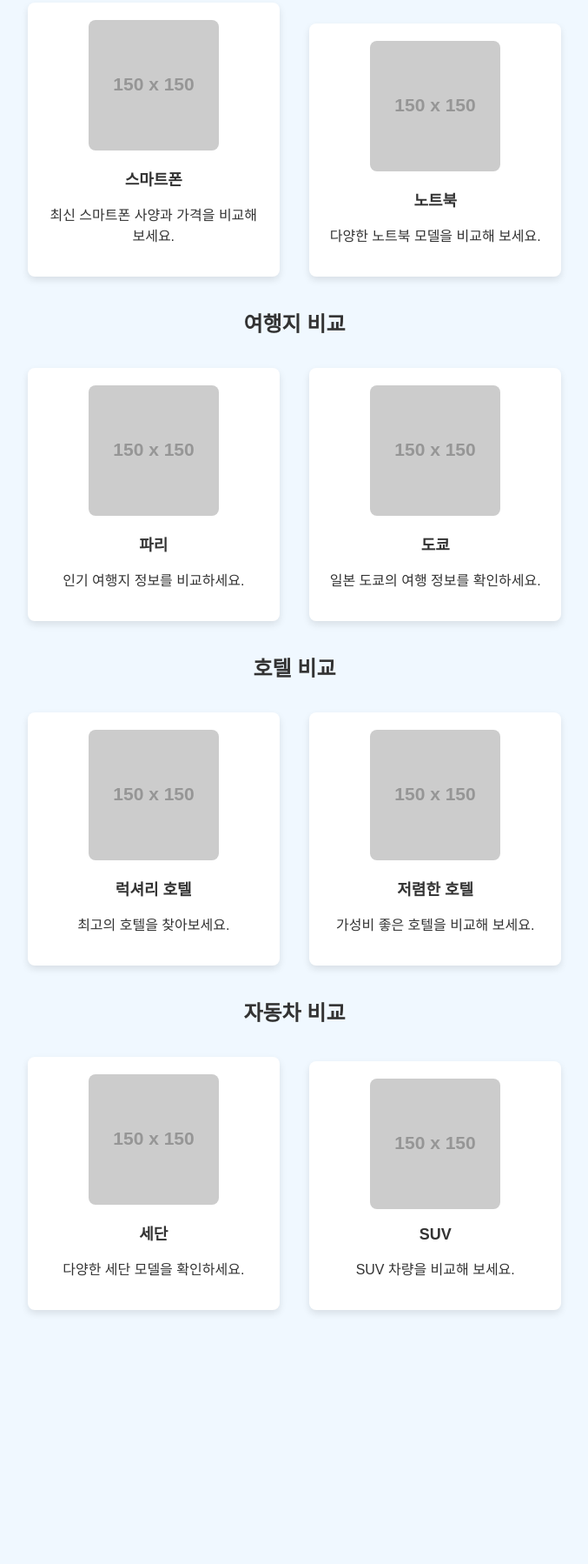
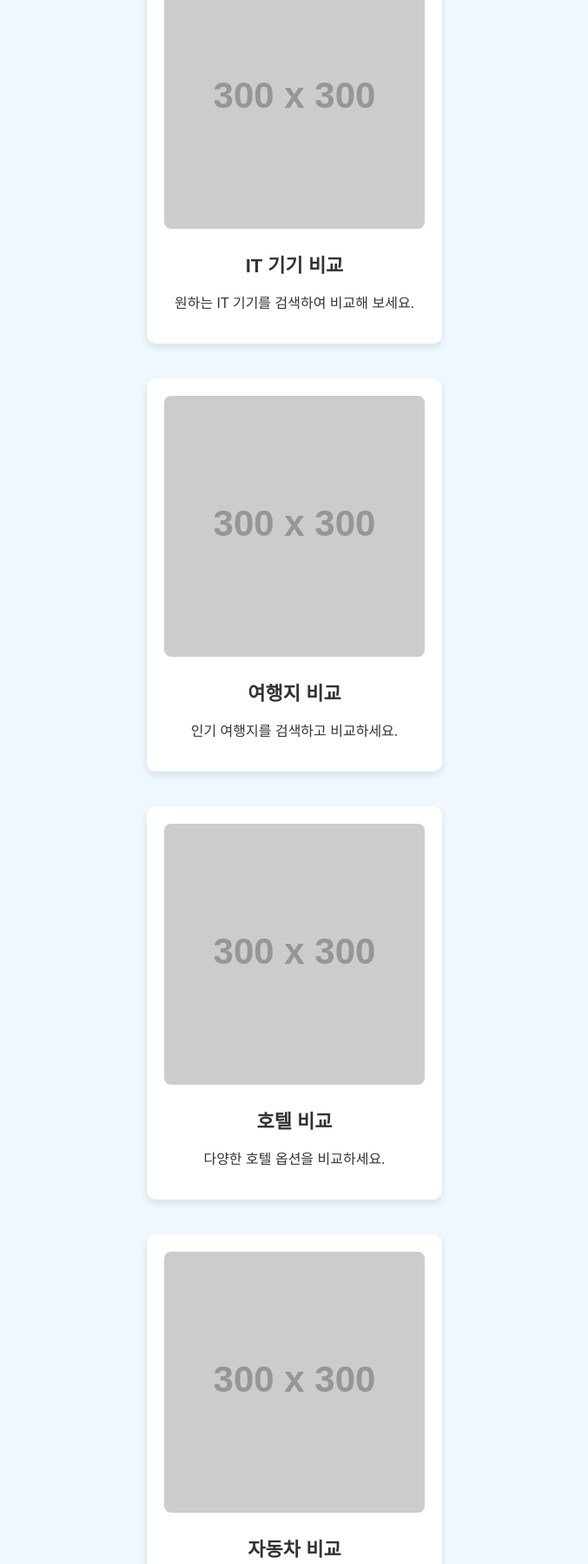
Before and after one commit to leejihoo358/choiceall, a plain HTML site: page index.html in a window 1280 px wide. Shown: the part 260-2058 px from the top of the page at 87% size, without its empty margins (301-978 px from the left). Before the commit the page ends 1821 px from the top, so only its background shows below. Drawn offline with Linux system fonts and the light colour scheme; placeholder pictures from the web are drawn by us.

Commit message:
Add files via upload

```diff
--- a/index.html
+++ b/index.html
@@ -3,7 +3,7 @@
 <head>
     <meta charset="UTF-8">
     <meta name="viewport" content="width=device-width, initial-scale=1.0">
-    <title>초이스올 - 완전한 비교 시스템</title>
+    <title>초이스올 - 맞춤 비교 서비스</title>
     <style>
         body {
             font-family: 'Noto Sans KR', sans-serif;
@@ -15,7 +15,7 @@
         header {
             background-color: #007BFF;
             color: white;
-            padding: 10px 20px;
+            padding: 15px;
             text-align: center;
         }
         nav {
@@ -27,7 +27,7 @@
         nav a {
             color: white;
             text-decoration: none;
-            margin: 0 15px;
+            margin: 0 20px;
             font-weight: bold;
         }
         nav a:hover {
@@ -37,93 +37,80 @@
             padding: 20px;
             text-align: center;
         }
-        .category-section {
-            margin: 20px 0;
-        }
-        .card {
+        .category-card {
             display: inline-block;
-            width: 250px;
-            margin: 15px;
+            width: 300px;
+            margin: 20px;
             padding: 20px;
             background-color: white;
             box-shadow: 0 4px 8px rgba(0, 0, 0, 0.1);
-            border-radius: 8px;
+            border-radius: 10px;
             text-align: center;
+            cursor: pointer;
         }
-        .card img {
+        .category-card img {
             max-width: 100%;
             height: auto;
             border-radius: 8px;
         }
-        .card h3 {
-            margin: 15px 0 10px;
-            font-size: 18px;
+        .category-card h3 {
+            margin: 20px 0 10px;
+            font-size: 22px;
         }
     </style>
 </head>
 <body>
     <header>
-        <h1>초이스올에 오신 것을 환영합니다!</h1>
+        <h1>초이스올 - 비교를 쉽고 간편하게!</h1>
     </header>
     <nav>
         <a href="#it">IT 기기</a>
         <a href="#travel">여행지</a>
         <a href="#hotel">호텔</a>
         <a href="#car">자동차</a>
+        <a href="#extra">추가 카테고리</a>
     </nav>
     <div class="container">
         <section id="it" class="category-section">
-            <h2>IT 기기 비교</h2>
-            <div class="card">
-                <img src="https://via.placeholder.com/150" alt="IT 기기">
-                <h3>스마트폰</h3>
-                <p>최신 스마트폰 사양과 가격을 비교해 보세요.</p>
-            </div>
-            <div class="card">
-                <img src="https://via.placeholder.com/150" alt="노트북">
-                <h3>노트북</h3>
-                <p>다양한 노트북 모델을 비교해 보세요.</p>
+            <div class="category-card" onclick="openComparisonPage('IT 기기')">
+                <img src="https://via.placeholder.com/300" alt="IT 기기">
+                <h3>IT 기기 비교</h3>
+                <p>원하는 IT 기기를 검색하여 비교해 보세요.</p>
             </div>
         </section>
         <section id="travel" class="category-section">
-            <h2>여행지 비교</h2>
-            <div class="card">
-                <img src="https://via.placeholder.com/150" alt="파리">
-                <h3>파리</h3>
-                <p>인기 여행지 정보를 비교하세요.</p>
-            </div>
-            <div class="card">
-                <img src="https://via.placeholder.com/150" alt="도쿄">
-                <h3>도쿄</h3>
-                <p>일본 도쿄의 여행 정보를 확인하세요.</p>
+            <div class="category-card" onclick="openComparisonPage('여행지')">
+                <img src="https://via.placeholder.com/300" alt="여행지">
+                <h3>여행지 비교</h3>
+                <p>인기 여행지를 검색하고 비교하세요.</p>
             </div>
         </section>
         <section id="hotel" class="category-section">
-            <h2>호텔 비교</h2>
-            <div class="card">
-                <img src="https://via.placeholder.com/150" alt="럭셔리 호텔">
-                <h3>럭셔리 호텔</h3>
-                <p>최고의 호텔을 찾아보세요.</p>
-            </div>
-            <div class="card">
-                <img src="https://via.placeholder.com/150" alt="저렴한 호텔">
-                <h3>저렴한 호텔</h3>
-                <p>가성비 좋은 호텔을 비교해 보세요.</p>
+            <div class="category-card" onclick="openComparisonPage('호텔')">
+                <img src="https://via.placeholder.com/300" alt="호텔">
+                <h3>호텔 비교</h3>
+                <p>다양한 호텔 옵션을 비교하세요.</p>
             </div>
         </section>
         <section id="car" class="category-section">
-            <h2>자동차 비교</h2>
-            <div class="card">
-                <img src="https://via.placeholder.com/150" alt="세단">
-                <h3>세단</h3>
-                <p>다양한 세단 모델을 확인하세요.</p>
+            <div class="category-card" onclick="openComparisonPage('자동차')">
+                <img src="https://via.placeholder.com/300" alt="자동차">
+                <h3>자동차 비교</h3>
+                <p>차량 모델과 옵션을 쉽게 비교해 보세요.</p>
             </div>
-            <div class="card">
-                <img src="https://via.placeholder.com/150" alt="SUV">
-                <h3>SUV</h3>
-                <p>SUV 차량을 비교해 보세요.</p>
+        </section>
+        <section id="extra" class="category-section">
+            <div class="category-card" onclick="openComparisonPage('추가 카테고리')">
+                <img src="https://via.placeholder.com/300" alt="추가 카테고리">
+                <h3>추가 카테고리</h3>
+                <p>다양한 카테고리를 더 검색하고 비교하세요.</p>
             </div>
         </section>
     </div>
+    <script>
+        function openComparisonPage(category) {
+            window.location.href = '/compare?category=' + encodeURIComponent(category);
+        }
+    </script>
 </body>
 </html>
```
